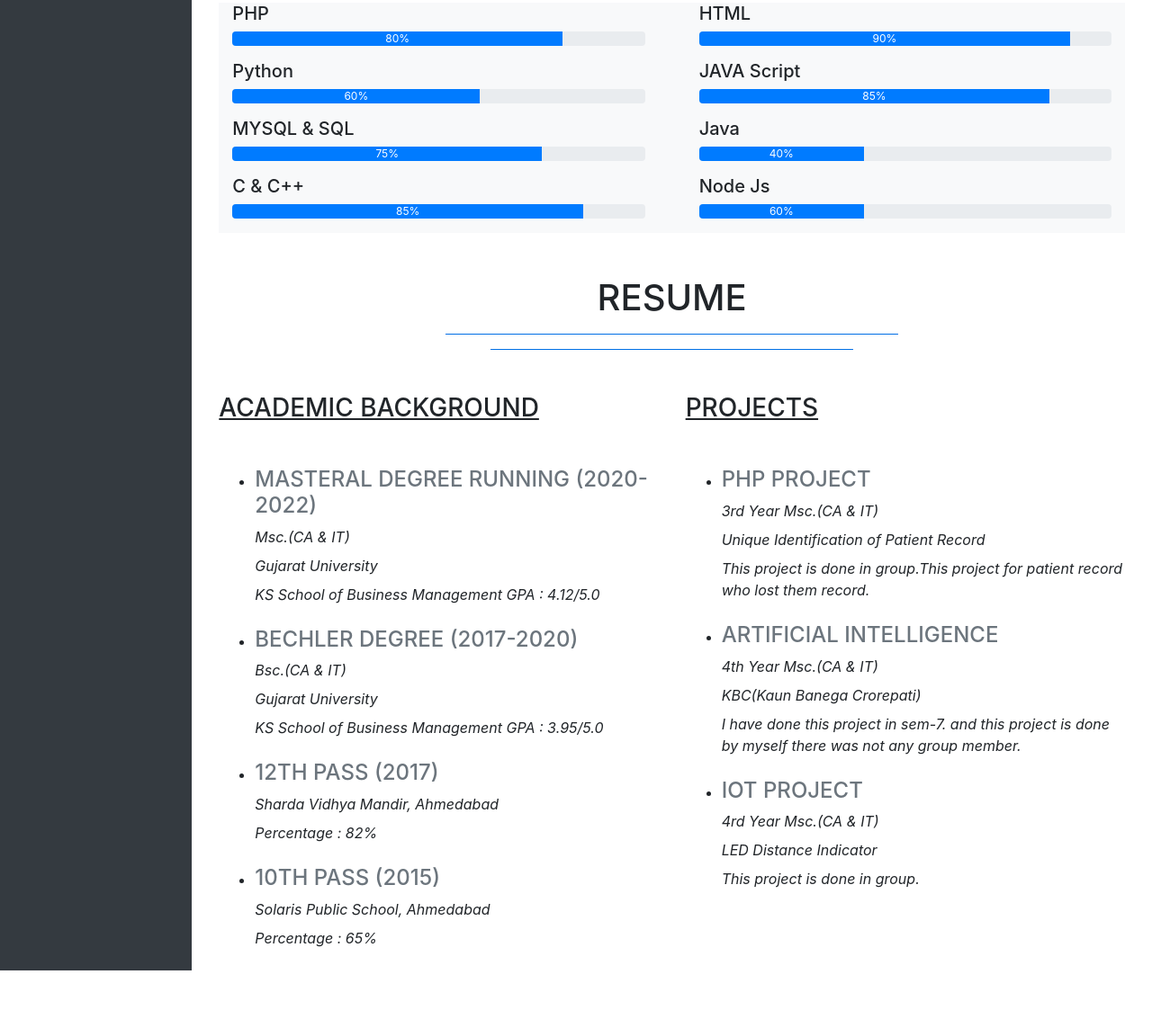
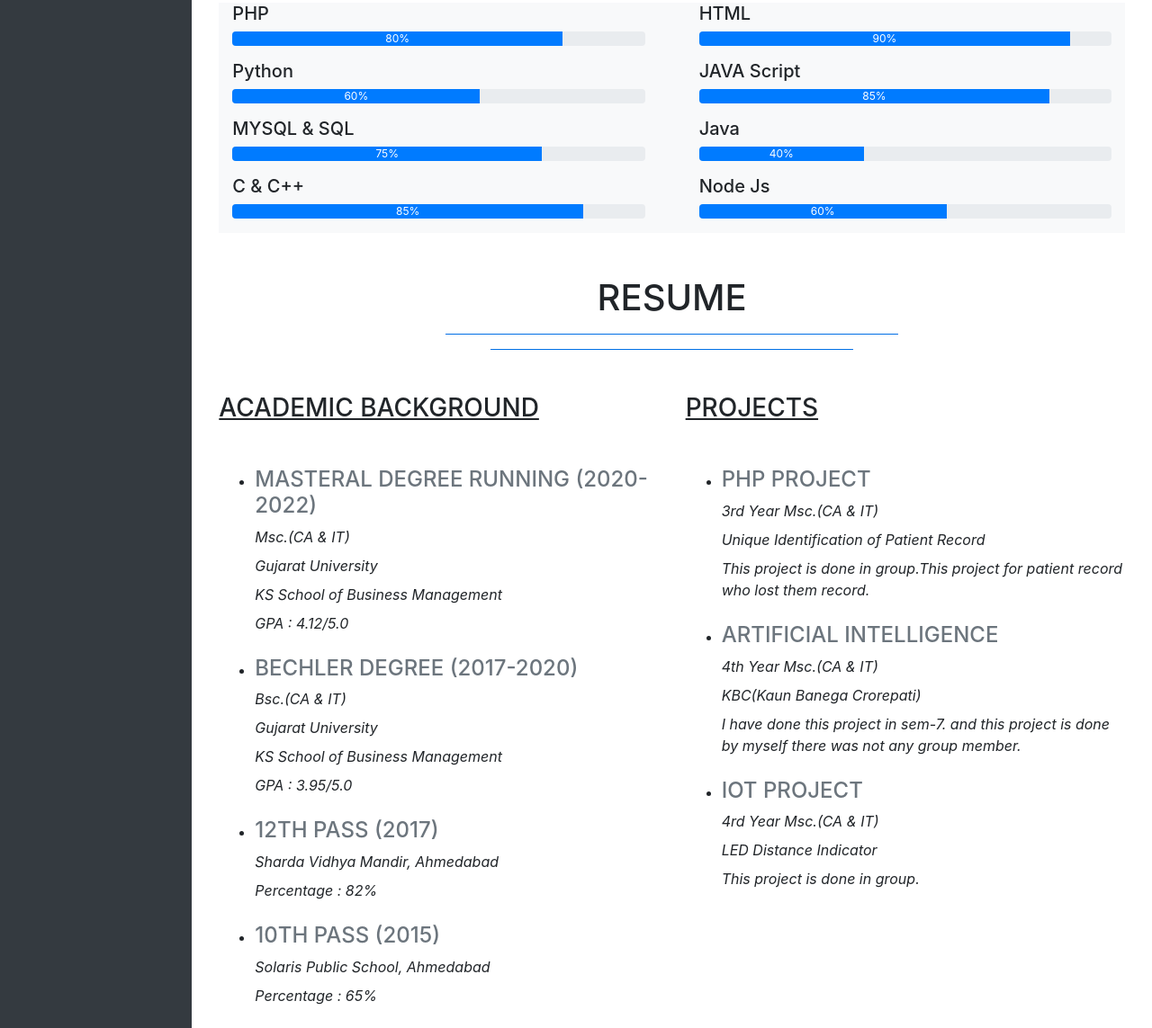
Before and after one commit to Parth-Maniar-3012/parthmaniar, a plain HTML site: page index.html in a window 1280 px wide. Shown: the part 1401-2544 px from the top of the page at 90% size. Before the commit the page ends 2480 px from the top, so only its background shows below. Drawn offline with nearby package versions, Linux system fonts and the light colour scheme.

Commit message:
Update index.html

```diff
--- a/index.html
+++ b/index.html
@@ -211,7 +211,7 @@
 									<div class="col-md-12 col-lg-12 col-12 mb-3">
 										<h5 class="text-left">Node Js</h5>
 										<div class="progress">
-											<div class="progress-bar" style="width:40%">60%</div>
+											<div class="progress-bar" style="width:60%">60%</div>
 										</div>
 									</div>
 								</div>
@@ -237,14 +237,14 @@
 											<h4 class="text-secondary">MASTERAL DEGREE RUNNING (2020-2022)</h3>
 											<label class="font-italic">Msc.(CA & IT)</label><br>
 											<label class="font-italic">Gujarat University</label><br>
-											<label class="font-italic">KS School of Business Management</label>
+											<label class="font-italic">KS School of Business Management</label><br>
 											<label class="font-italic">GPA : 4.12/5.0</label>
 										</li>
 										<li class="mb-3">
 											<h4 class="text-secondary">BECHLER DEGREE (2017-2020)</h3>
 											<label class="font-italic">Bsc.(CA & IT)</label><br>
 											<label class="font-italic">Gujarat University</label><br>
-											<label class="font-italic">KS School of Business Management</label>
+											<label class="font-italic">KS School of Business Management</label><br>
 											<label class="font-italic">GPA : 3.95/5.0</label>
 										</li>
 										<li class="mb-3">
```
